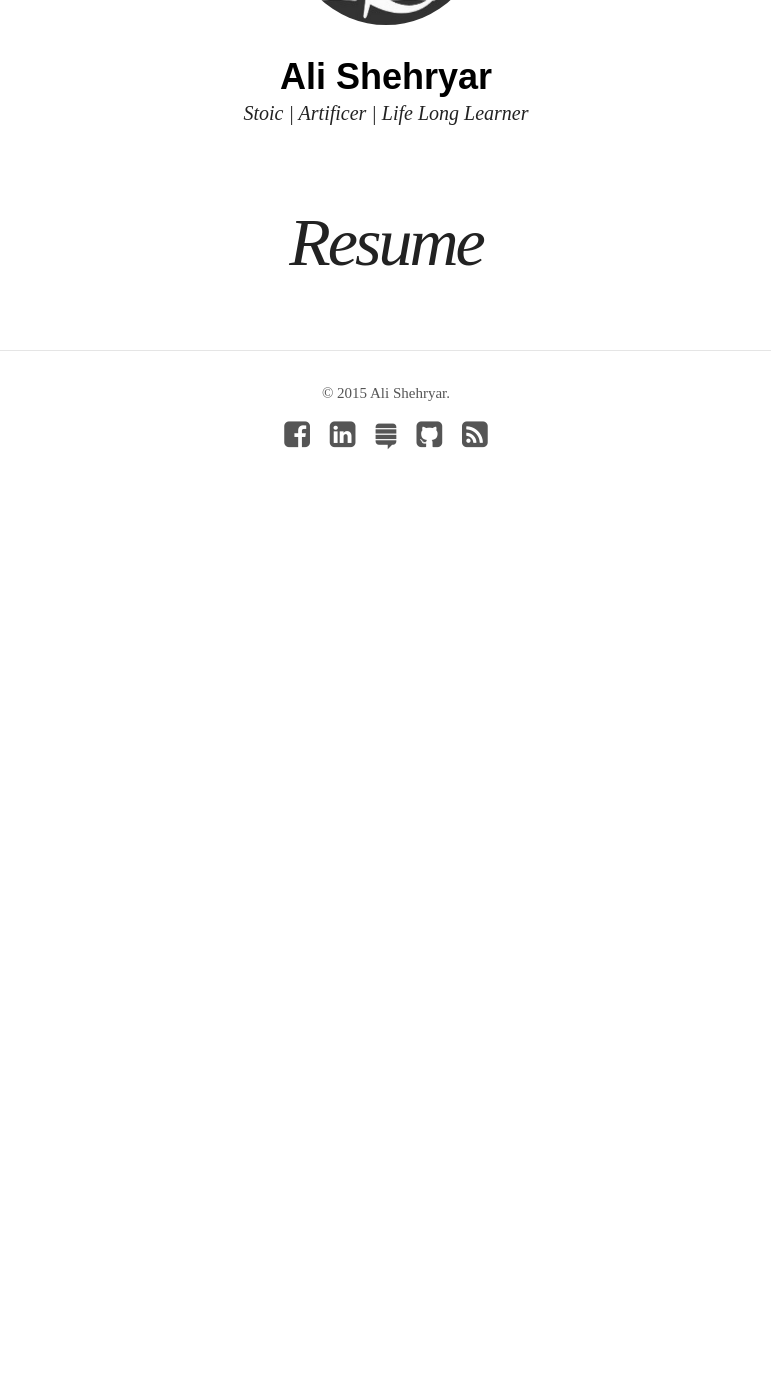
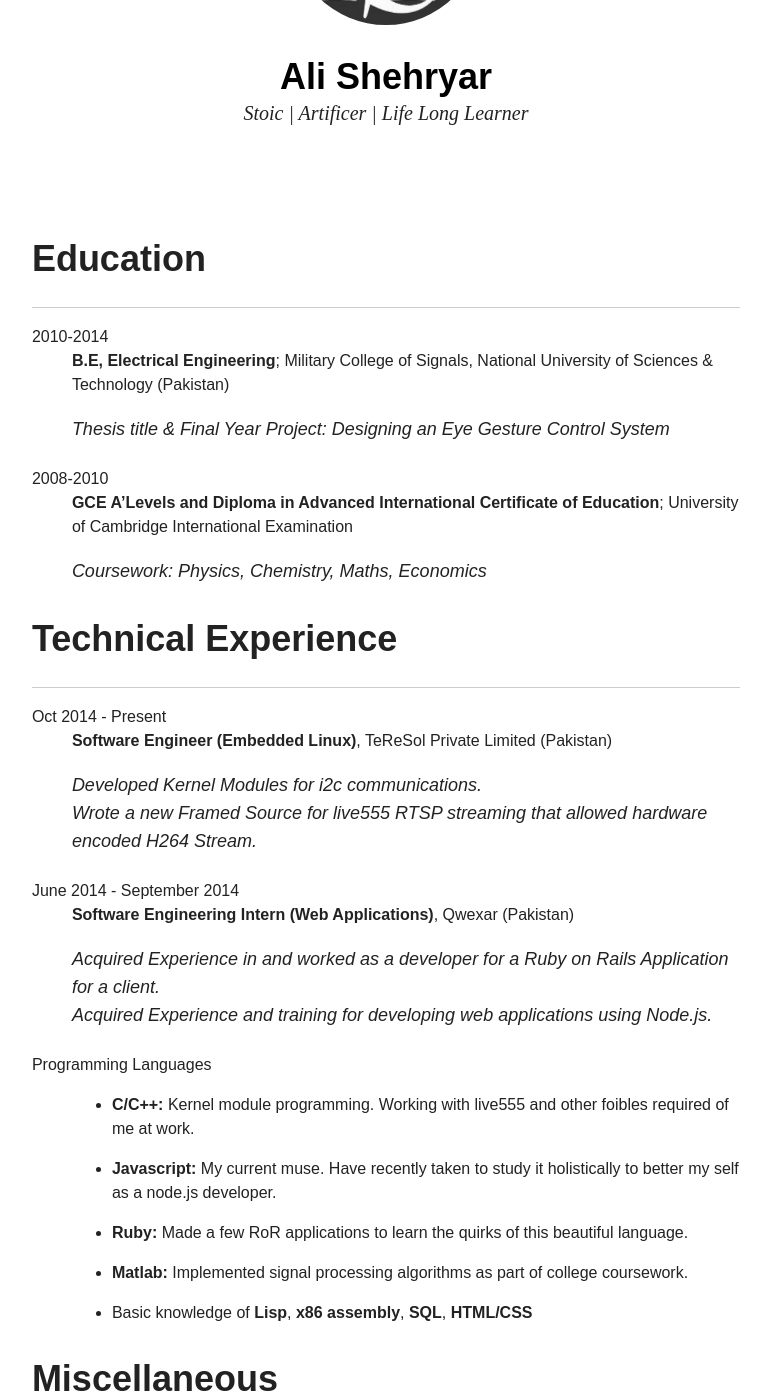
Before and after one commit to sshehryar/sshehryar.github.io, a Jekyll site: the page built from resume/index.md, in a window 1280 px wide and 1400 px high, scrolled down 270 px. Shown: the whole window, without its empty margins (254-1025 px from the left). Built offline with Jekyll 4.4.1, drawn with Linux system fonts in a browser that asks for light colours; nearby versions of some CDN libraries; before the commit the page ends 900 px from its top, so only the background shows below that; some of the changed text lies outside the part shown.

Commit message:
added resume and contact form using formspree

```diff
--- a/resume/index.md
+++ b/resume/index.md
@@ -1,6 +1,73 @@
 ---
 layout: page
-title: Resume
-excerpt: "An archive of articles sorted by date."
+excerpt: "Chronological Rundown of Experiences, both Professional & Academic."
 search_omit: true
 ---
+<!--title: Resume-->
+<!--![Image of Me!](/images/bio-photo.png =200x)-->
+
+Education
+=========
+---------
+2010-2014
+:   **B.E, Electrical Engineering**; Military College of Signals, National University of Sciences & Technology (Pakistan)
+
+    *Thesis title & Final Year Project: Designing an Eye Gesture Control System*
+
+2008-2010
+:   **GCE A'Levels and Diploma in Advanced International Certificate of Education**; University of
+    Cambridge International Examination
+
+    *Coursework: Physics, Chemistry, Maths, Economics*
+
+Technical Experience
+====================
+--------------------
+
+Oct 2014 - Present
+:   **Software Engineer (Embedded Linux)**, TeReSol Private Limited (Pakistan)
+
+      *Developed Kernel Modules for i2c communications.*
+      *Wrote a new Framed Source for live555 RTSP streaming that allowed hardware
+    encoded H264 Stream.*
+
+June 2014 - September 2014
+:   **Software Engineering Intern (Web Applications)**, Qwexar (Pakistan)
+
+      *Acquired Experience in and worked as a developer for a Ruby on Rails Application for a client.*
+      *Acquired Experience and training for developing web applications using Node.js.*
+
+
+
+Programming Languages
+
+:  * **C/C++:** Kernel module programming.  Working with live555 and other foibles required of me at work.
+
+:  * **Javascript:** My current muse. Have recently taken to study it holistically to better my self as a node.js developer.
+
+:  * **Ruby:** Made a few RoR applications to learn the quirks of this beautiful language.
+
+:  * **Matlab:** Implemented signal processing algorithms as part of college coursework.
+
+:  * Basic knowledge of **Lisp**, **x86 assembly**, **SQL**, **HTML/CSS**
+
+
+
+Miscellaneous
+=============
+-------------
+
+* Human Languages:
+
+     * English (native speaker)
+     * Urdu    (native speaker)
+
+
+
+* For other, interesting (I doubt) things, please download a copy.
+
+
+<div id="resume_pdf">
+
+<a markdown="0" href="ali_shehryar_resume.pdf" class="btn" style="width:300px;text-align:center;font-weight:bold;">↓ Download PDF</a>
+</div>
```
Also changed, not shown: about/index.md (+1 -1 lines), contact/index.md (+18 -0 lines), images/bio-photo.png, 2 other files.
